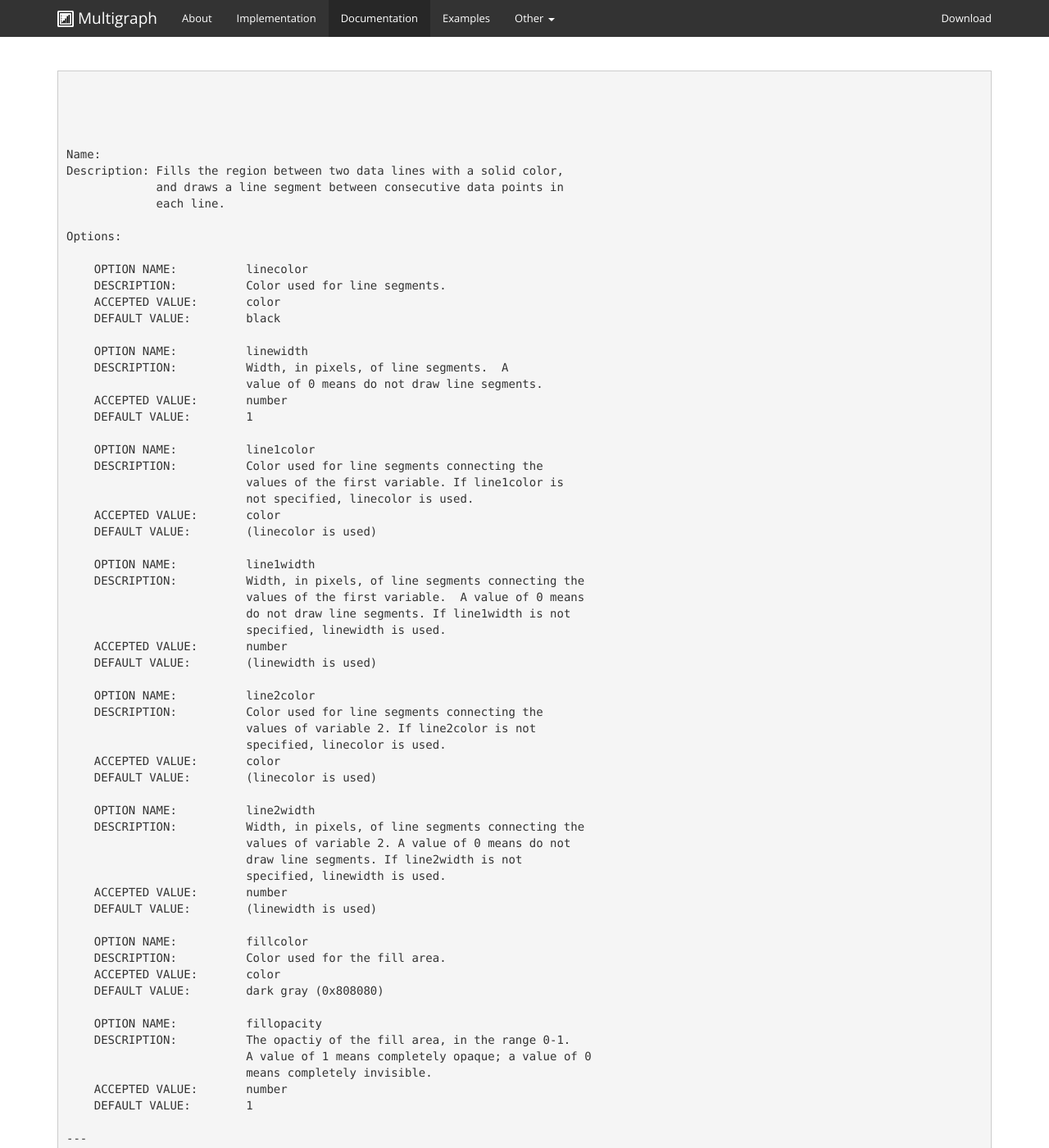
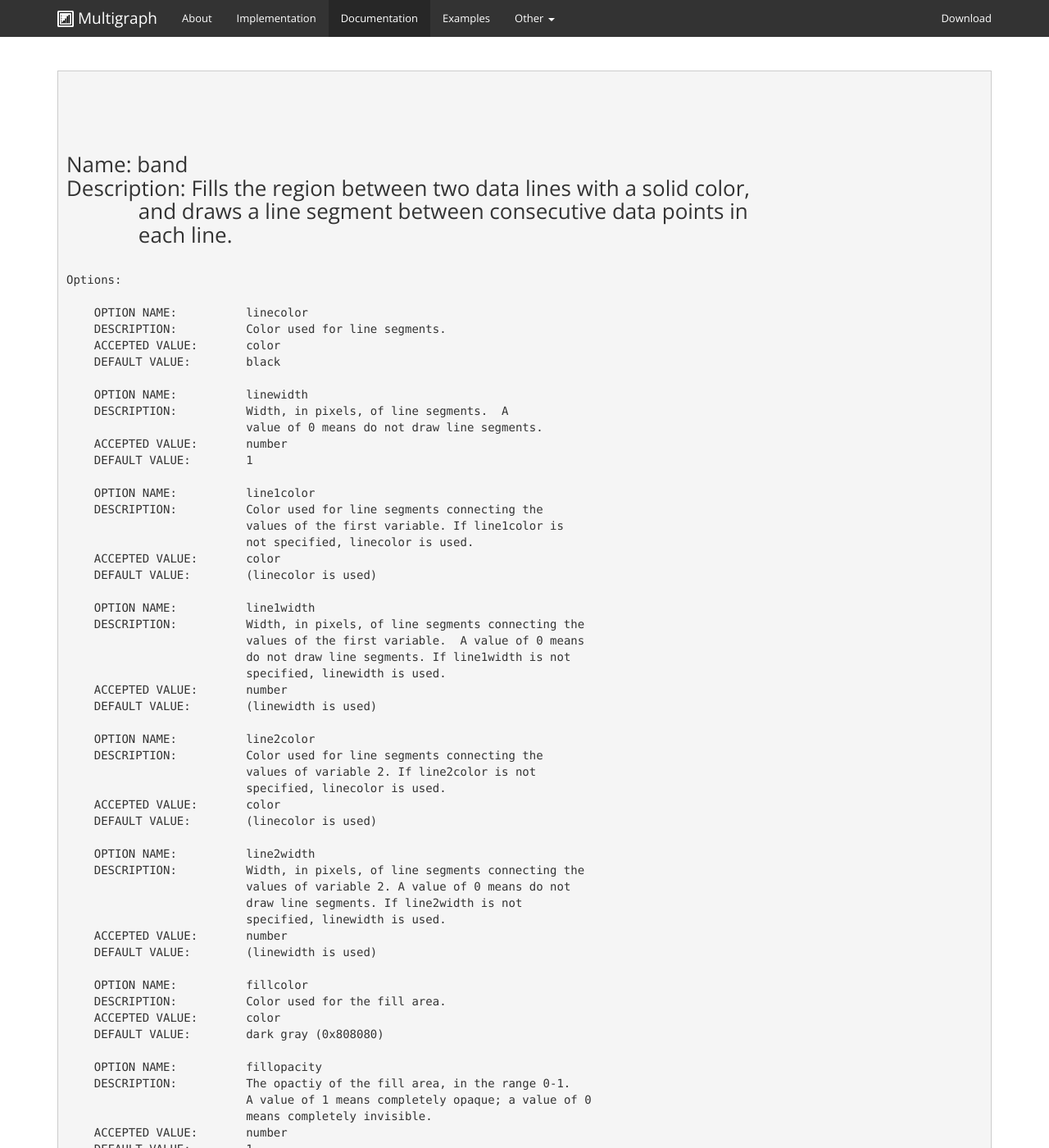
Before and after one commit to khunter3D/khunter3D.github.io, a Jekyll site: the page built from docs/renderers/index.html, in a window 1280 px wide and 1400 px high. Shown: the whole window at 82% size. Built offline with Jekyll 4.4.1, drawn with Linux system fonts in a browser that asks for light colours; nearby versions of some CDN libraries; Markdown is read by kramdown in place of the engine named in the settings; some of the changed text lies outside the part shown.

Commit message:
Update index.html

```diff
--- a/docs/renderers/index.html
+++ b/docs/renderers/index.html
@@ -8,8 +8,8 @@ docs: selected
 
       <pre>
 
-      <h3></h3>
-Name:
+      <h3>
+Name: band
 Description: Fills the region between two data lines with a solid color,
              and draws a line segment between consecutive data points in
              each line.
```
